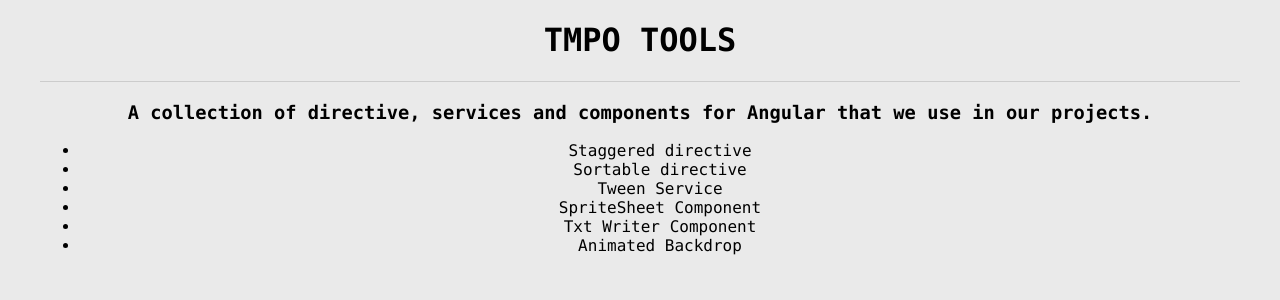
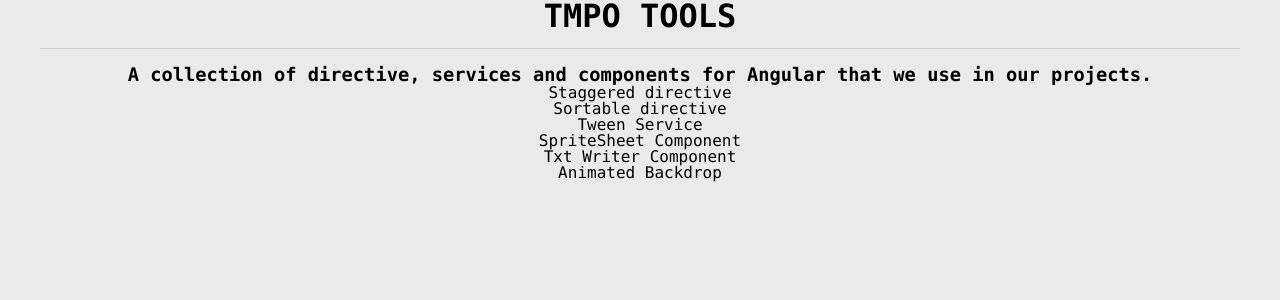
Before and after one commit to tmpo-io/tmpotools, an Angular app: page / in a window 1280 px wide. Shown: the top 300 px of the page. Built offline with nearby package versions, Linux system fonts and the light colour scheme.

Commit message:
changed reset

```diff
--- a/src/scss/_reset.scss
+++ b/src/scss/_reset.scss
@@ -177,15 +177,64 @@
   display: none !important;
 }
 
+html, body, div, span, applet, object, iframe,
+h1, h2, h3, h4, h5, h6, p, blockquote, pre,
+a, abbr, acronym, address, big, cite, code,
+del, dfn, em, img, ins, kbd, q, s, samp,
+small, strike, strong, sub, sup, tt, var,
+b, u, i, center,
+dl, dt, dd, ol, ul, li,
+fieldset, form, label, legend,
+table, caption, tbody, tfoot, thead, tr, th, td,
+article, aside, canvas, details, embed,
+figure, figcaption, footer, header, hgroup,
+main, menu, nav, output, ruby, section, summary,
+time, mark, audio, video {
+	margin: 0;
+	padding: 0;
+	border: 0;
+	vertical-align: baseline;
+}
+/* HTML5 display-role reset for older browsers */
+article, aside, details, figcaption, figure,
+footer, header, hgroup, main, menu, nav, section {
+	display: block;
+}
+body {
+	line-height: 1;
+}
+ol, ul {
+	list-style: none;
+}
+blockquote, q {
+	quotes: none;
+}
+blockquote:before, blockquote:after,
+q:before, q:after {
+	content: '';
+	content: none;
+}
+
+/* Don't kill focus outline for keyboard users: http://24ways.org/2009/dont-lose-your-focus */
+a:hover, a:active {
+    outline: none;
+}
+
+table {
+	border-collapse: collapse;
+	border-spacing: 0;
+}
+
 
 body {
     height: 100vh;
 }
 body {
     min-height: 100vh;
-    position: absolute;
-    top: 0px;
-    bottom: 0px;
-    left: 0px;
-    right: 0px;
+    position: relative;
+    // position: absolute;
+    // top: 0px;
+    // bottom: 0px;
+    // left: 0px;
+    // right: 0px;
 }
```
